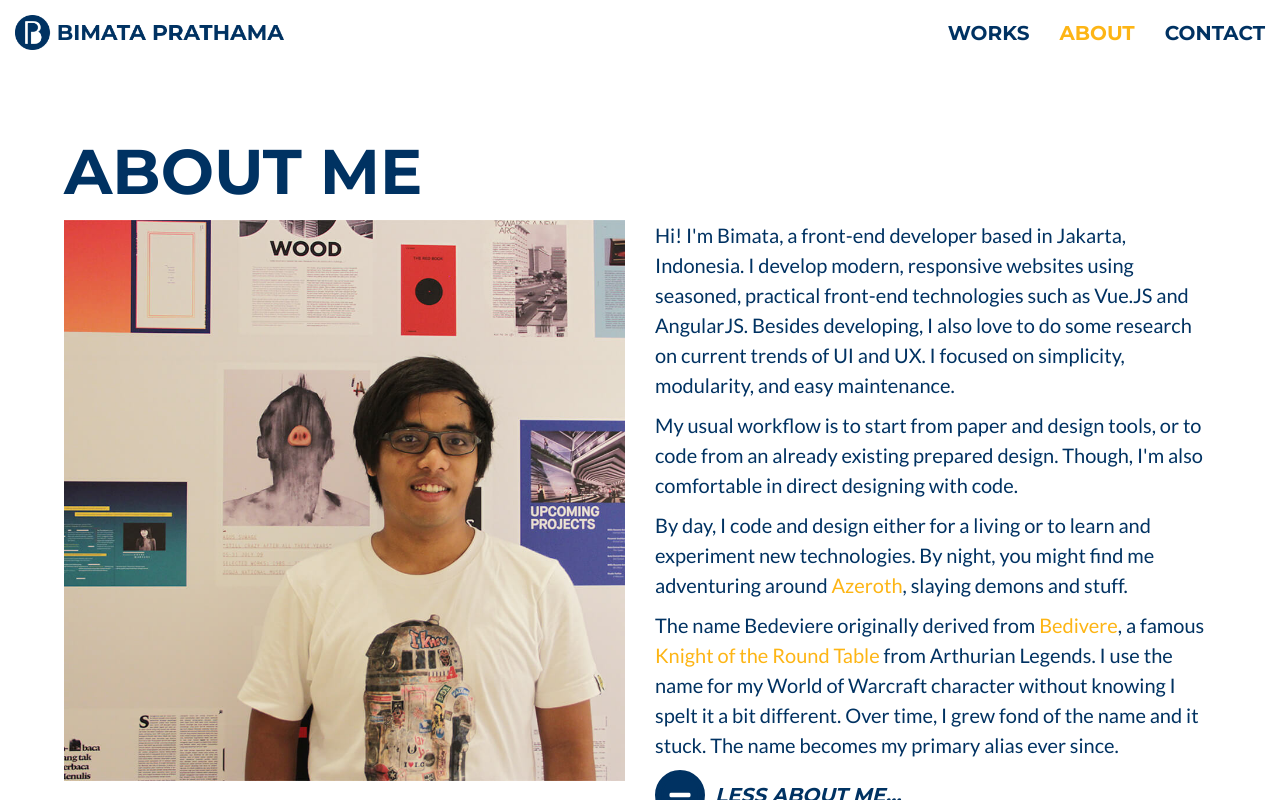
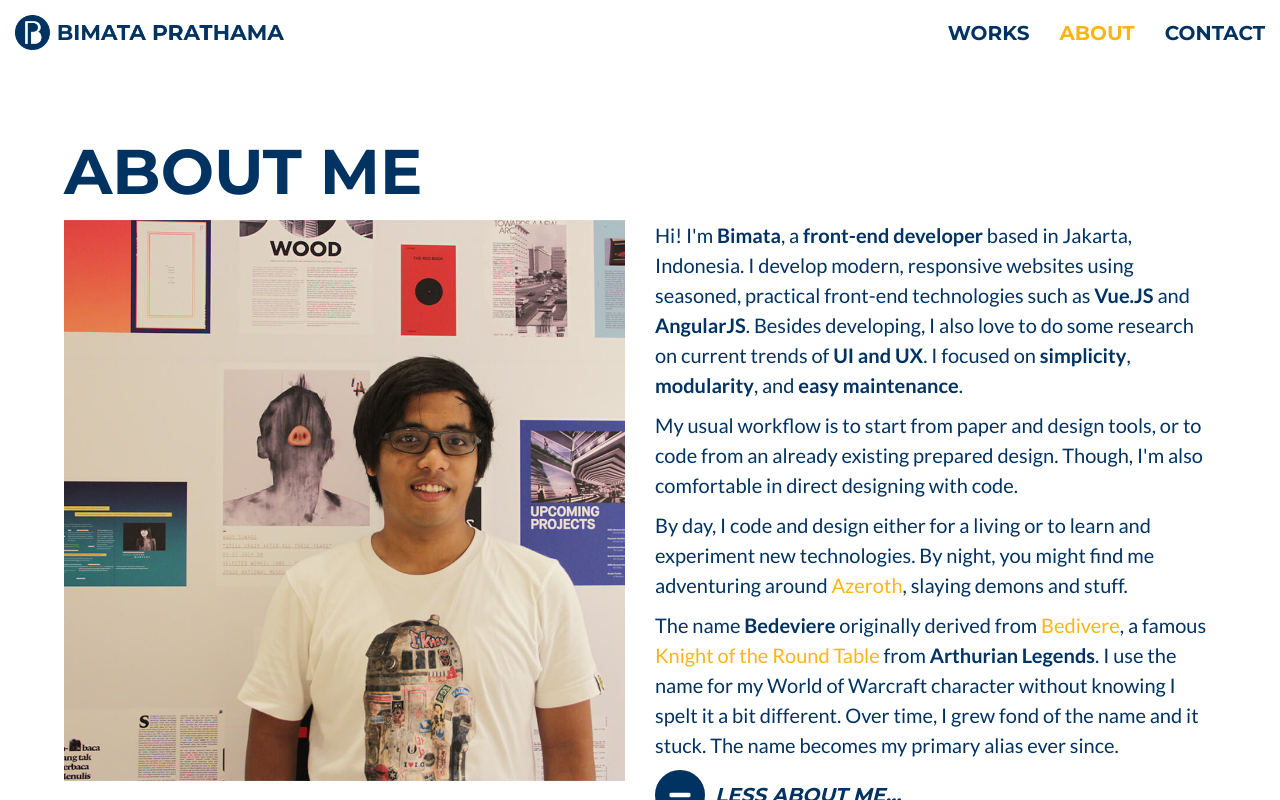
Before and after one commit to bedeviere/bimata3-vue, a Vue app: page /about in a window 1280 px wide. Both pictures are taken after a click on the element "MORE ABOUT ME..". Shown: the top 800 px of the page. Built offline with nearby package versions, Linux system fonts and the light colour scheme.

Commit message:
bold some words

```diff
--- a/src/views/About.vue
+++ b/src/views/About.vue
@@ -11,12 +11,12 @@
           </div>
           <div class="column">
             <div class="about-overview">
-              <p>Hi! I'm Bimata, a front-end developer based in Jakarta, Indonesia. I develop modern, responsive websites using seasoned, practical front-end technologies such as Vue.JS and AngularJS. Besides developing, I also love to do some research on current trends of UI and UX. I focused on simplicity, modularity, and easy maintenance.</p>
+              <p>Hi! I'm <strong>Bimata</strong>, a <strong>front-end developer</strong> based in Jakarta, Indonesia. I develop modern, responsive websites using seasoned, practical front-end technologies such as <strong>Vue.JS</strong> and <strong>AngularJS</strong>. Besides developing, I also love to do some research on current trends of <strong>UI and UX</strong>. I focused on <strong>simplicity</strong>, <strong>modularity</strong>, and <strong>easy maintenance</strong>.</p>
               <p>My usual workflow is to start from paper and design tools, or to code from an already existing prepared design. Though, I'm also comfortable in direct designing with code.</p>
               <transition-expand>
                 <div class="about-overview-more" v-show="overviewMore">
                   <p>By day, I code and design either for a living or to learn and experiment new technologies. By night, you might find me adventuring around <a href="https://worldofwarcraft.com/en-gb/character/ravenholdt/Bedeviere" target="_blank">Azeroth</a>, slaying demons and stuff.</p>
-                  <p>The name Bedeviere originally derived from <a href="https://en.wikipedia.org/wiki/Bedivere" target="_blank">Bedivere</a>, a famous <a href="https://en.wikipedia.org/wiki/Knights_of_the_Round_Table" target="_blank">Knight of the Round Table</a> from Arthurian Legends. I use the name for my World of Warcraft character without knowing I spelt it a bit different. Over time, I grew fond of the name and it stuck. The name becomes my primary alias ever since.</p>
+                  <p>The name <strong>Bedeviere</strong> originally derived from <a href="https://en.wikipedia.org/wiki/Bedivere" target="_blank">Bedivere</a>, a famous <a href="https://en.wikipedia.org/wiki/Knights_of_the_Round_Table" target="_blank">Knight of the Round Table</a> from <strong>Arthurian Legends</strong>. I use the name for my World of Warcraft character without knowing I spelt it a bit different. Over time, I grew fond of the name and it stuck. The name becomes my primary alias ever since.</p>
                 </div>
               </transition-expand>
               <div class="about-overview-buttons" v-on:click="overviewToggle">
@@ -109,7 +109,7 @@
         <div class="columns">
           <div class="column is-half">
             <h4>About this Website</h4>
-            <p>This site has been designed and built by hand using <a href="https://bulma.io/" target="_blank">Bulma CSS Framework</a> as the skeleton. It's rendered and transitioned through <a href="https://vuejs.org/" target="_blank">Vue.JS</a>.</p>
+            <p>This site has been designed and built using <a href="https://bulma.io/" target="_blank">Bulma CSS Framework</a> as the skeleton, with some customizations along the way. It's rendered and transitioned through <a href="https://vuejs.org/" target="_blank">Vue.JS</a>.</p>
             <p>The CSS is written in <a href="https://sass-lang.com/" target="_blank">Sass</a>, with <strong>mobile first approach</strong> and with <a href="https://type-scale.com/" target="_blank">Perfect Fourth scale</a> for a <a href="https://alistapart.com/article/more-meaningful-typography" target="_blank">more meaningful typhography</a>.</p>
             <p>The color scheme of this site is heavily inspired by <a href="https://wow.gamepedia.com/Crest_of_the_Alliance" target="_blank">Alliance Crest</a>.</p>
           </div>
```
